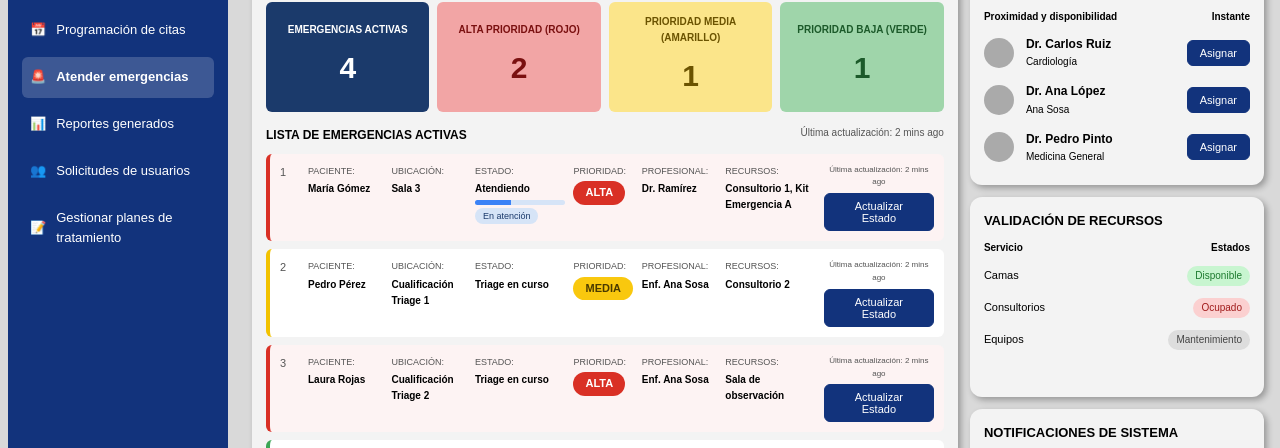
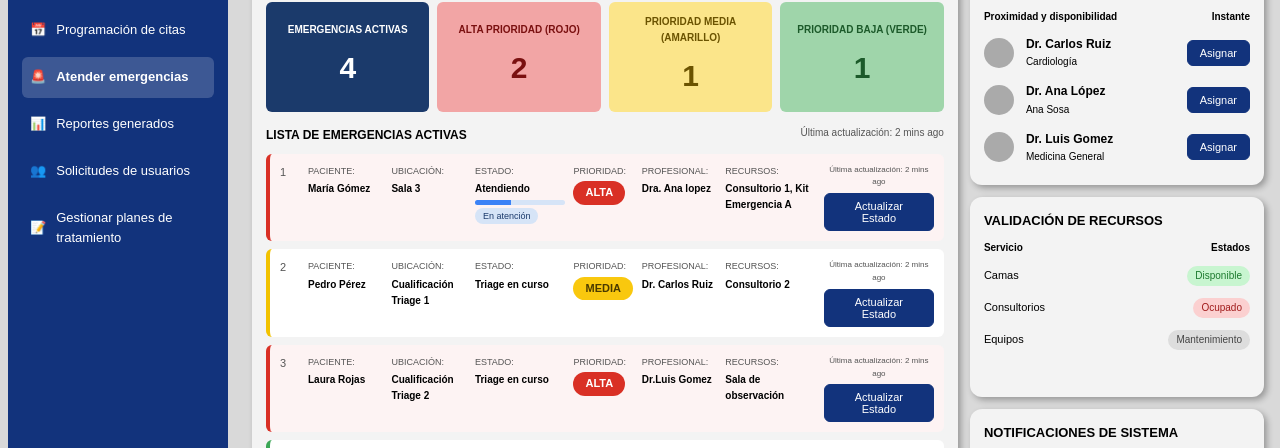
Before and after one commit to santiagoimbachi5-afk/RenovaVida, a React (Vite) app in the folder RenovaVida/: page /profesional/emergencias in a window 1280 px wide. Shown: the part 170-618 px from the top of the page. Built offline with nearby package versions, Linux system fonts and the light colour scheme.

Commit message:
Update AtenderEmergencias.jsx

```diff
--- a/RenovaVida/src/pages/profesional/AtenderEmergencias.jsx
+++ b/RenovaVida/src/pages/profesional/AtenderEmergencias.jsx
@@ -4,19 +4,19 @@ const emergencias = [
   {
     id: 1, paciente: "María Gómez", ubicacion: "Sala 3",
     estado: "Atendiendo", progreso: 40, etapa: "En atención",
-    prioridad: "alta", profesional: "Dr. Ramírez",
+    prioridad: "alta", profesional: "Dra. Ana lopez ",
     recursos: "Consultorio 1, Kit Emergencia A",
   },
   {
     id: 2, paciente: "Pedro Pérez", ubicacion: "Cualificación Triage 1",
     estado: "Triage en curso", progreso: null, etapa: null,
-    prioridad: "media", profesional: "Enf. Ana Sosa",
+    prioridad: "media", profesional: "Dr. Carlos Ruiz",
     recursos: "Consultorio 2",
   },
   {
     id: 3, paciente: "Laura Rojas", ubicacion: "Cualificación Triage 2",
     estado: "Triage en curso", progreso: null, etapa: null,
-    prioridad: "alta", profesional: "Enf. Ana Sosa",
+    prioridad: "alta", profesional: "Dr.Luis Gomez",
     recursos: "Sala de observación",
   },
   {
@@ -30,7 +30,7 @@ const emergencias = [
 const disponibles = [
   { id: 1, nombre: "Dr. Carlos Ruiz", especialidad: "Cardiología" },
   { id: 2, nombre: "Dr. Ana López", especialidad: "Ana Sosa" },
-  { id: 3, nombre: "Dr. Pedro Pinto", especialidad: "Medicina General" },
+  { id: 3, nombre: "Dr. Luis Gomez", especialidad: "Medicina General" },
 ];
 
 const recursos = [
```
